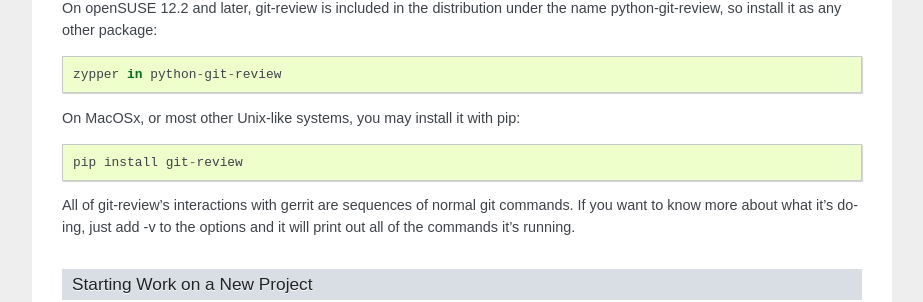
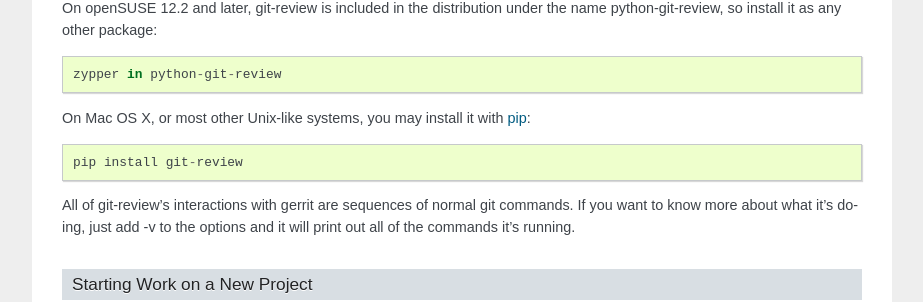
Before and after one commit to openstack-archive/infra-manual, a Sphinx documentation site: the page built from doc/source/developers.rst, in a window 1280 px wide and 900 px high, scrolled down 2152 px. Shown: the part 150-452 px from the top of the window, without its empty margins (198-1121 px from the left). Built offline with Sphinx 7.4.7, drawn with Linux system fonts in a browser that asks for light colours.

Commit message:
Link to python's docs on pip.
Change-Id: Id5fcfc7ea2627aadfce096b9c36f55709ce51246

```diff
--- a/doc/source/developers.rst
+++ b/doc/source/developers.rst
@@ -127,8 +127,8 @@
 
   zypper in python-git-review
 
-On MacOSx, or most other Unix-like systems, you may install it with
-pip::
+On Mac OS X, or most other Unix-like systems, you may install it with
+`pip <http://pip.readthedocs.org/en/latest/installing.html>`_::
 
   pip install git-review
 
```
